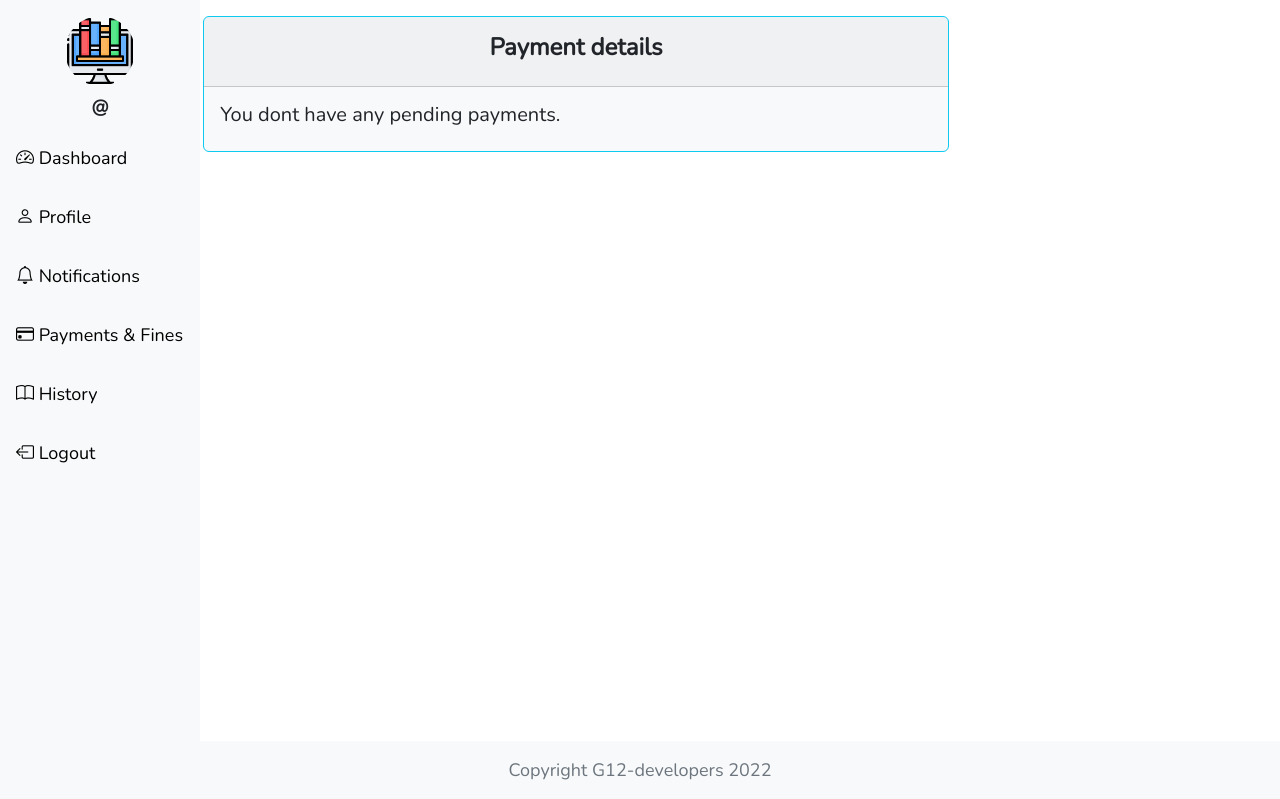
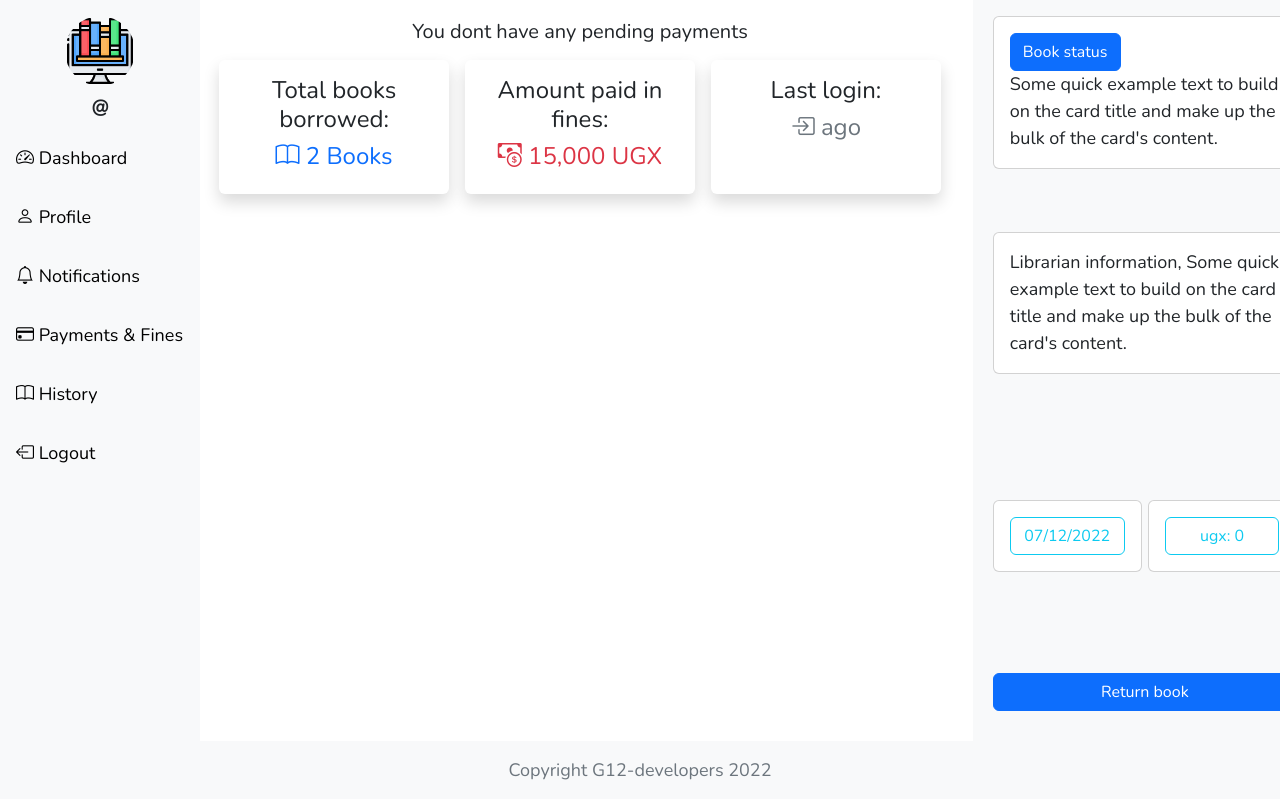
Before and after one commit to stevejoels54/G-12-library-system, a Django app: template LMS/customuser/templates/customuser/payments_template.html in a window 1280 px wide. Shown: the top 799 px of the page. Run offline with Django 4.2, Linux system fonts and the light colour scheme; the template is opened without the code that fills it, so the values that code supplies are empty.

Commit message:
Improved payments template and styles

```diff
--- a/LMS/customuser/templates/customuser/payments_template.html
+++ b/LMS/customuser/templates/customuser/payments_template.html
@@ -46,35 +46,39 @@
 
 {% else %}
 
-<div class="container-fluid">
-  <div class="card border-info mt-3 bg-light">
-    <div class="card-header">
-      <h4 class="p-2 mb-2" style="text-align: center">
-        <strong>Payment details</strong>
-      </h4>
-    </div>
+<div class="container-fluid p-3 m-1" style="text-align: center;">
+  {% if payment %}
 
-    {% if payment %}
-    <div class="card-body">
+    <h5 class="text-muted"><i class="bi-credit-card"></i> Payment information</h5>
+    <h4>~ {{user.name}}</h4>
     <h5>Book title: {{book.title}}</h5>
     <h5>Date Borrowed: {{book.updated}}</h5>
     <h5>Due Date: {{book.due_date}}</h5>
     <h5>Current fine: {{payment.amount}}</h5>
-    </div>
 
     <button class="btn btn-danger w-25 m-2">Pay fine</button>
 
   {% else %}
-    <div class="card-body">
-      <h5>You dont have any pending payments.</h5>
-    </div>
+
+  <h5>You dont have any pending payments</h5>
 
   {% endif %}
+  <div class="base-in">
+    <div class="shadow p-3 m-2 rounded">
+      <h4>Total books borrowed:</h4>
+      <h4 class="text-primary"><i class="bi-book"></i> 2 Books </h4>
+    </div>
+    <div class="shadow p-3 m-2 rounded">
+      <h4>Amount paid in fines:</h4>
+      <h4 class="text-danger"><i class="bi-cash-coin"></i> 15,000 UGX </h4>
+    </div>
+    <div class="shadow p-3 m-2 rounded">
+      <h4>Last login:</h4>
+      <h4 class="text-secondary"><i class="bi-box-arrow-in-right"></i> {{user.last_login | timesince }} ago</h4>
+    </div>
   </div>
 </div>
 
 {% endif %}
 
-</div>
-
 {% endblock %}
```
Lines whose indentation alone changed are shown as unchanged.
